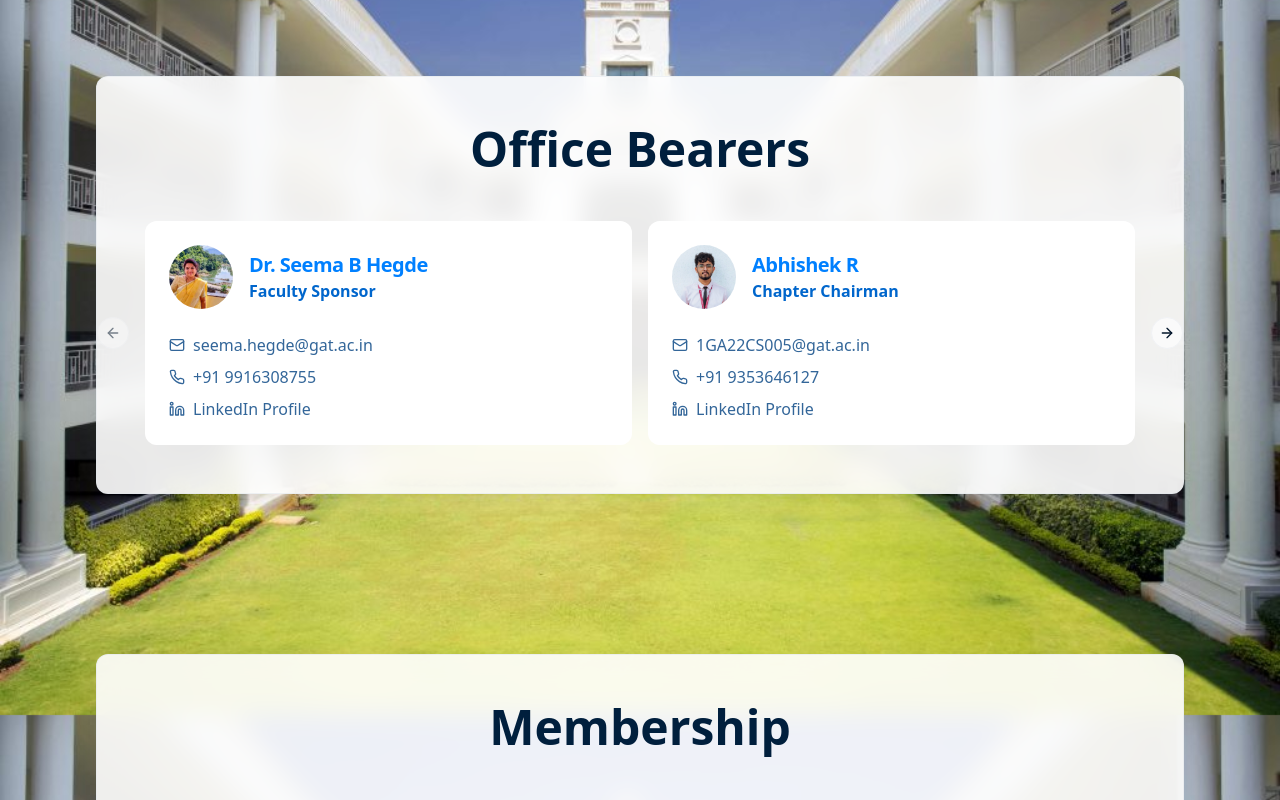
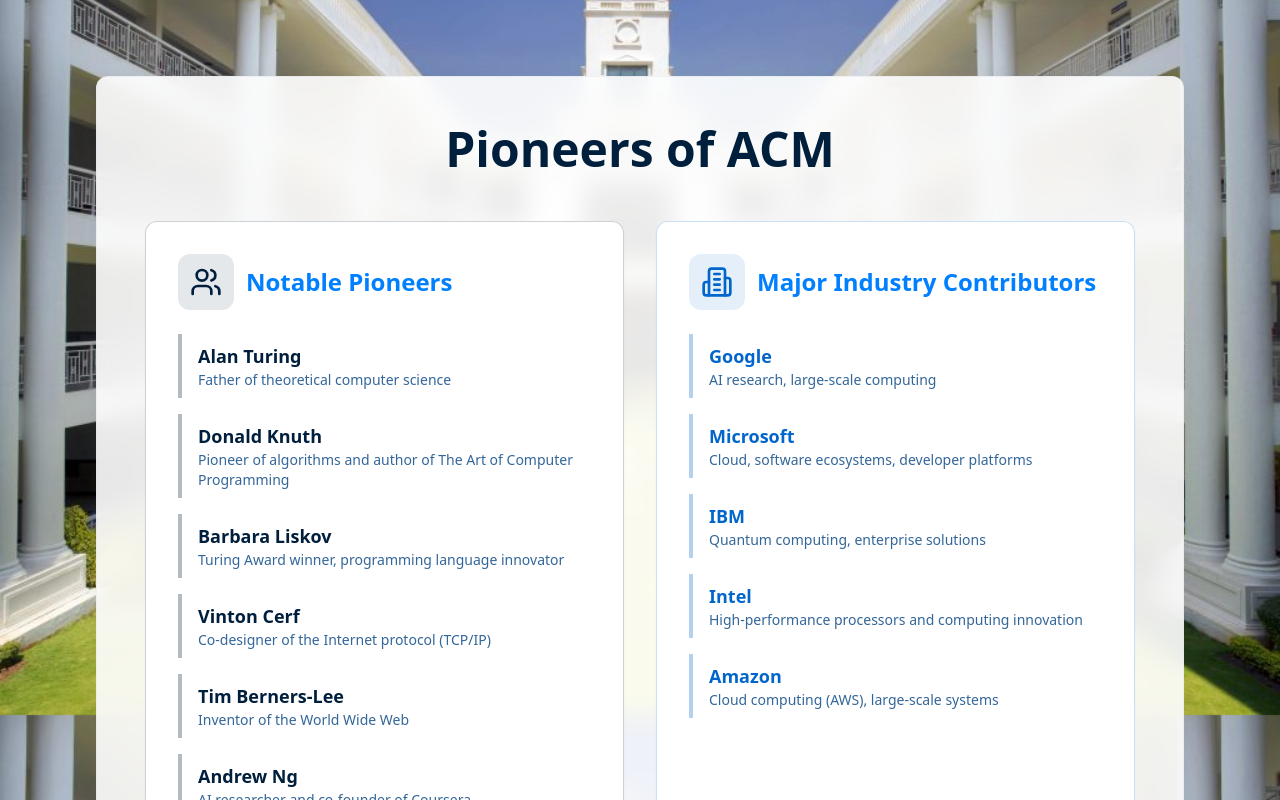
Before and after one commit to adarshkn1/cloud-construct-25, a React (Vite) app: page / in a window 1280 px wide. Shown: the part 2700-3500 px from the top of the page. Built offline with nearby package versions, Linux system fonts and the light colour scheme.

Commit message:
Update navigation and add highlight box

```diff
--- a/src/components/Header.tsx
+++ b/src/components/Header.tsx
@@ -20,7 +20,7 @@ const Header = () => {
             <img
               src={heroRightNew}
               alt="GAT ACM Logo"
-              className="w-10 h-10 object-contain"
+              className="w-16 h-16 object-contain"
             />
             <span className="text-2xl font-bold text-primary">
               GAT ACM
--- /dev/null
+++ b/src/components/Pioneers.tsx
@@ -0,0 +1,77 @@
+import { Card, CardContent } from '@/components/ui/card';
+import { Users, Building2 } from 'lucide-react';
+
+const Pioneers = () => {
+  const pioneers = [
+    { name: "Alan Turing", title: "Father of theoretical computer science" },
+    { name: "Donald Knuth", title: "Pioneer of algorithms and author of The Art of Computer Programming" },
+    { name: "Barbara Liskov", title: "Turing Award winner, programming language innovator" },
+    { name: "Vinton Cerf", title: "Co-designer of the Internet protocol (TCP/IP)" },
+    { name: "Tim Berners-Lee", title: "Inventor of the World Wide Web" },
+    { name: "Andrew Ng", title: "AI researcher and co-founder of Coursera" }
+  ];
+
+  const companies = [
+    { name: "Google", contribution: "AI research, large-scale computing" },
+    { name: "Microsoft", contribution: "Cloud, software ecosystems, developer platforms" },
+    { name: "IBM", contribution: "Quantum computing, enterprise solutions" },
+    { name: "Intel", contribution: "High-performance processors and computing innovation" },
+    { name: "Amazon", contribution: "Cloud computing (AWS), large-scale systems" }
+  ];
+
+  return (
+    <section id="pioneers" className="py-20 px-4">
+      <div className="container mx-auto max-w-6xl">
+        <div className="floating-card p-12">
+          <h2 className="text-4xl md:text-5xl font-bold text-center mb-12 text-primary">
+            Pioneers of ACM
+          </h2>
+
+          <div className="grid md:grid-cols-2 gap-8">
+            {/* Pioneers Column */}
+            <Card className="floating-card border-primary/20">
+              <CardContent className="p-8">
+                <div className="flex items-center gap-3 mb-6">
+                  <div className="bg-primary/10 p-3 rounded-lg">
+                    <Users className="text-primary" size={32} />
+                  </div>
+                  <h3 className="text-2xl font-bold text-secondary">Notable Pioneers</h3>
+                </div>
+                <div className="space-y-4">
+                  {pioneers.map((pioneer, index) => (
+                    <div key={index} className="border-l-4 border-primary/30 pl-4 py-2">
+                      <h4 className="font-bold text-lg text-primary">{pioneer.name}</h4>
+                      <p className="text-muted-foreground text-sm">{pioneer.title}</p>
+                    </div>
+                  ))}
+                </div>
+              </CardContent>
+            </Card>
+
+            {/* Industry Contributors Column */}
+            <Card className="floating-card border-accent/20">
+              <CardContent className="p-8">
+                <div className="flex items-center gap-3 mb-6">
+                  <div className="bg-accent/10 p-3 rounded-lg">
+                    <Building2 className="text-accent" size={32} />
+                  </div>
+                  <h3 className="text-2xl font-bold text-secondary">Major Industry Contributors</h3>
+                </div>
+                <div className="space-y-4">
+                  {companies.map((company, index) => (
+                    <div key={index} className="border-l-4 border-accent/30 pl-4 py-2">
+                      <h4 className="font-bold text-lg text-accent">{company.name}</h4>
+                      <p className="text-muted-foreground text-sm">{company.contribution}</p>
+                    </div>
+                  ))}
+                </div>
+              </CardContent>
+            </Card>
+          </div>
+        </div>
+      </div>
+    </section>
+  );
+};
+
+export default Pioneers;
--- a/src/pages/Index.tsx
+++ b/src/pages/Index.tsx
@@ -3,6 +3,7 @@ import Hero from '@/components/Hero';
 import About from '@/components/About';
 import DynamicCarousel from '@/components/DynamicCarousel';
 import Events from '@/components/Events';
+import Pioneers from '@/components/Pioneers';
 import OfficeBearers from '@/components/OfficeBearers';
 import Membership from '@/components/Membership';
 import Contact from '@/components/Contact';
@@ -27,6 +28,7 @@ const Index = () => {
         <About />
         <DynamicCarousel />
         <Events />
+        <Pioneers />
         <OfficeBearers />
         <Membership />
         <Contact />
```
